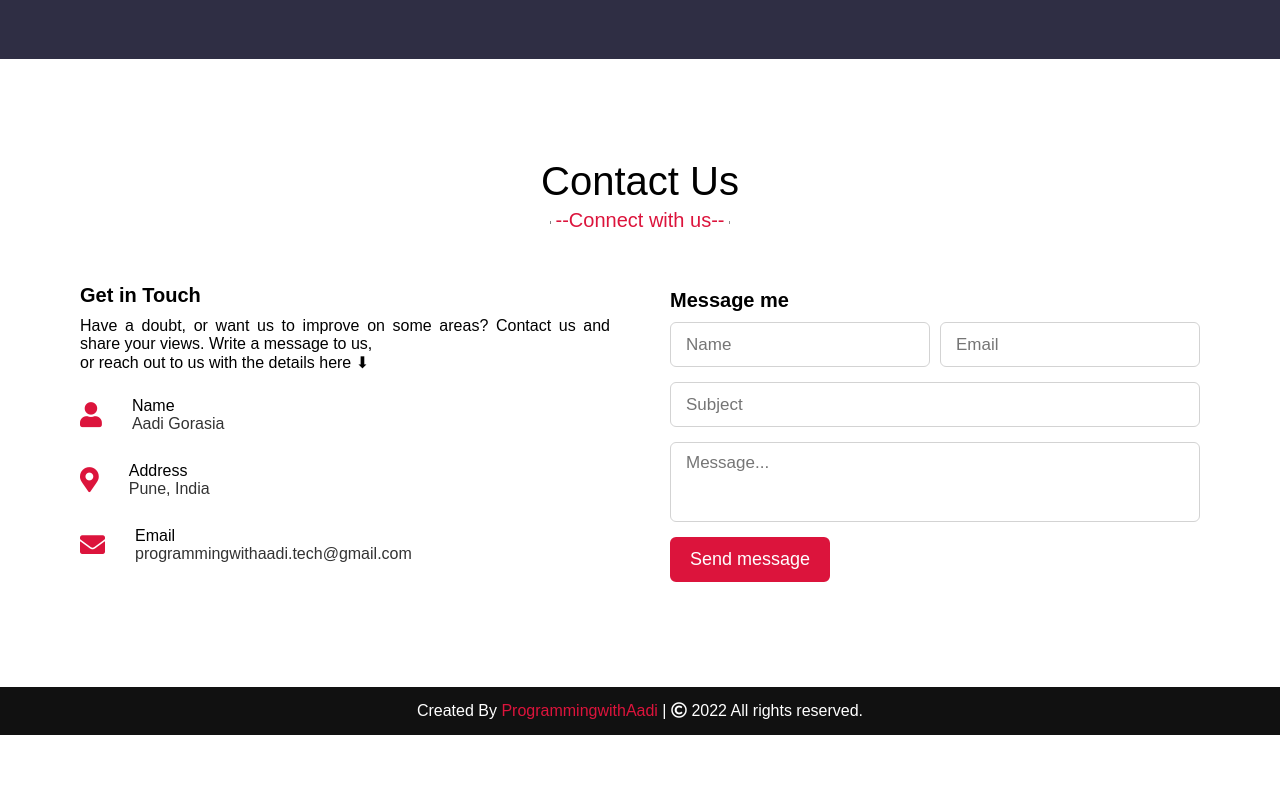
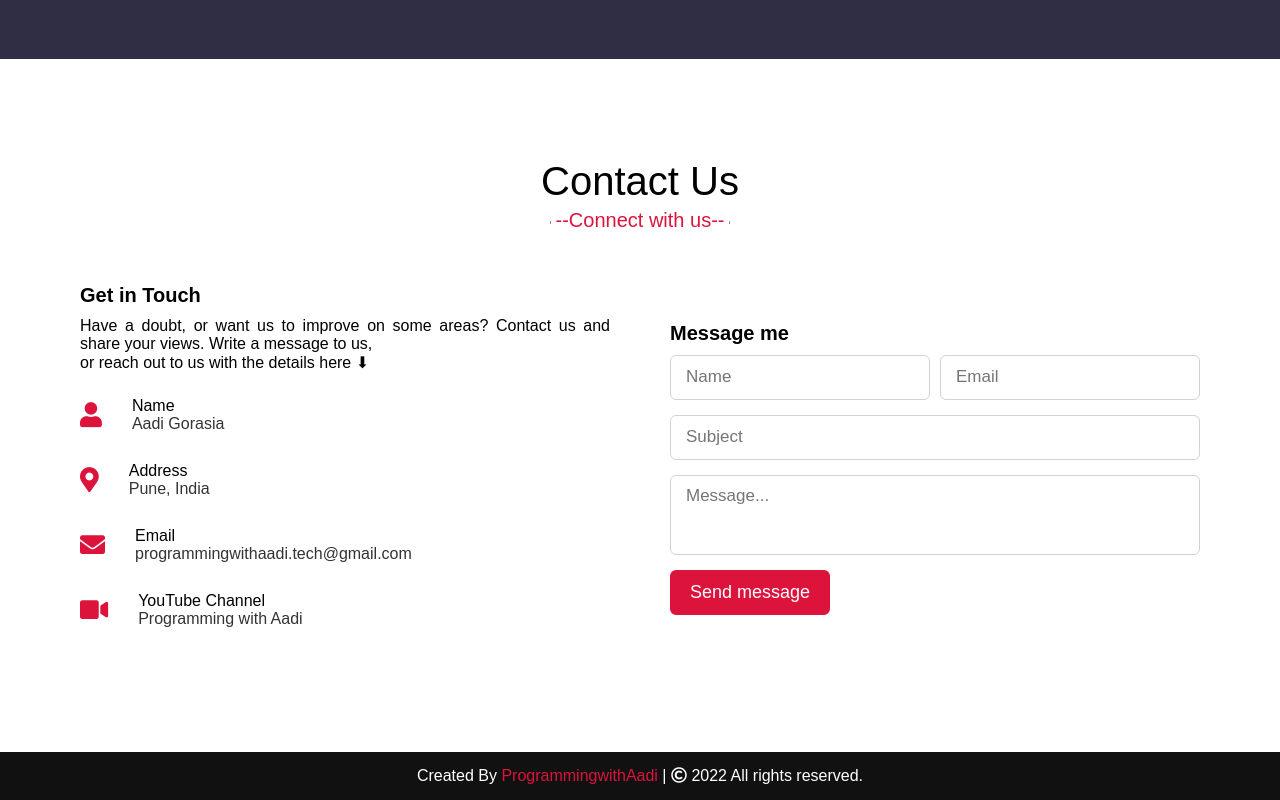
Before and after one commit to ProgrammingwithAadi/Programming-with-Aadi-Website, a plain HTML site: page index.html in a window 1280 px wide. Shown: the part 3464-4264 px from the top of the page. Before the commit the page ends 4199 px from the top, so only its background shows below. Drawn offline with nearby package versions, Linux system fonts and the light colour scheme.

Commit message:
Adding my YouTube link

```diff
--- a/index.html
+++ b/index.html
@@ -8,9 +8,6 @@
     <link rel="stylesheet" href="https://cdnjs.cloudflare.com/ajax/libs/font-awesome/5.15.3/css/all.min.css"/>
     <script src="https://code.jquery.com/jquery-3.5.1.min.js"></script>
     <script src="https://cdnjs.cloudflare.com/ajax/libs/typed.js/2.0.11/typed.min.js"></script>
-    <script src="https://cdnjs.cloudflare.com/ajax/libs/waypoints/4.0.1/jquery.waypoints.min.js"></script>
-    <script src="https://cdnjs.cloudflare.com/ajax/libs/OwlCarousel2/2.3.4/owl.carousel.min.js"></script>
-    <link rel="stylesheet" href="https://cdnjs.cloudflare.com/ajax/libs/OwlCarousel2/2.3.4/assets/owl.carousel.min.css"/>
 
 </head>
 <body>
@@ -187,6 +184,13 @@
                                 <div class="sub-title">programmingwithaadi.tech@gmail.com</div>
                             </div>
                         </div>
+                        <div class="row">
+                            <i class="fas fa-video"></i>
+                            <div class="info">
+                                <div class="head">YouTube Channel</div>
+                                <div class="sub-title">Programming with Aadi</div>
+                            </div>
+                        </div>
                     </div>
                 </div>
                 <div class="column right">
```
